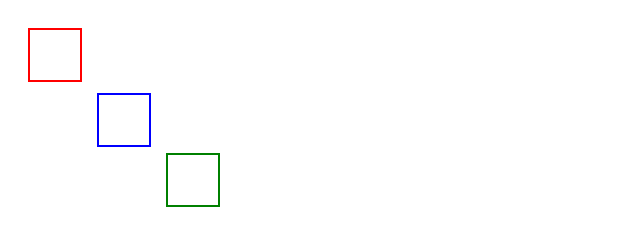
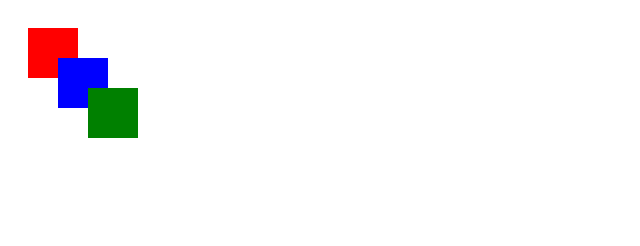
Before and after one commit to RozhkovDaniil/SA-2-20_Rozhkov, a plain HTML site: page position/index.html in a window 1280 px wide. Shown: the whole page, without its empty margins (0-640 px from the left). Drawn offline with Linux system fonts and the light colour scheme.

Commit message:
feat: made some layers

```diff
--- a/position/style.css
+++ b/position/style.css
@@ -17,7 +17,7 @@
     width: 50px;
     position: relative;
     z-index: 0;
-    border: 2px solid red;
+    background-color: red;
     top: 20px;
     left: 20px;
 }
@@ -27,16 +27,16 @@
     width: 50px;
     position: relative;
     z-index: 0;
-    border: 2px solid blue;
-    top: 85px;
-    left: 35px;
+    background-color: blue;
+    top: 50px;
+    right: 0px;
 }
 
 .green{
     height: 50px;
     width: 50px;
     position: relative;
-    border: 2px solid green;
-    top: 145px;
-    left: 50px;
+    background-color: green;
+    top: 80px;
+    right: 20px;
 }
```
